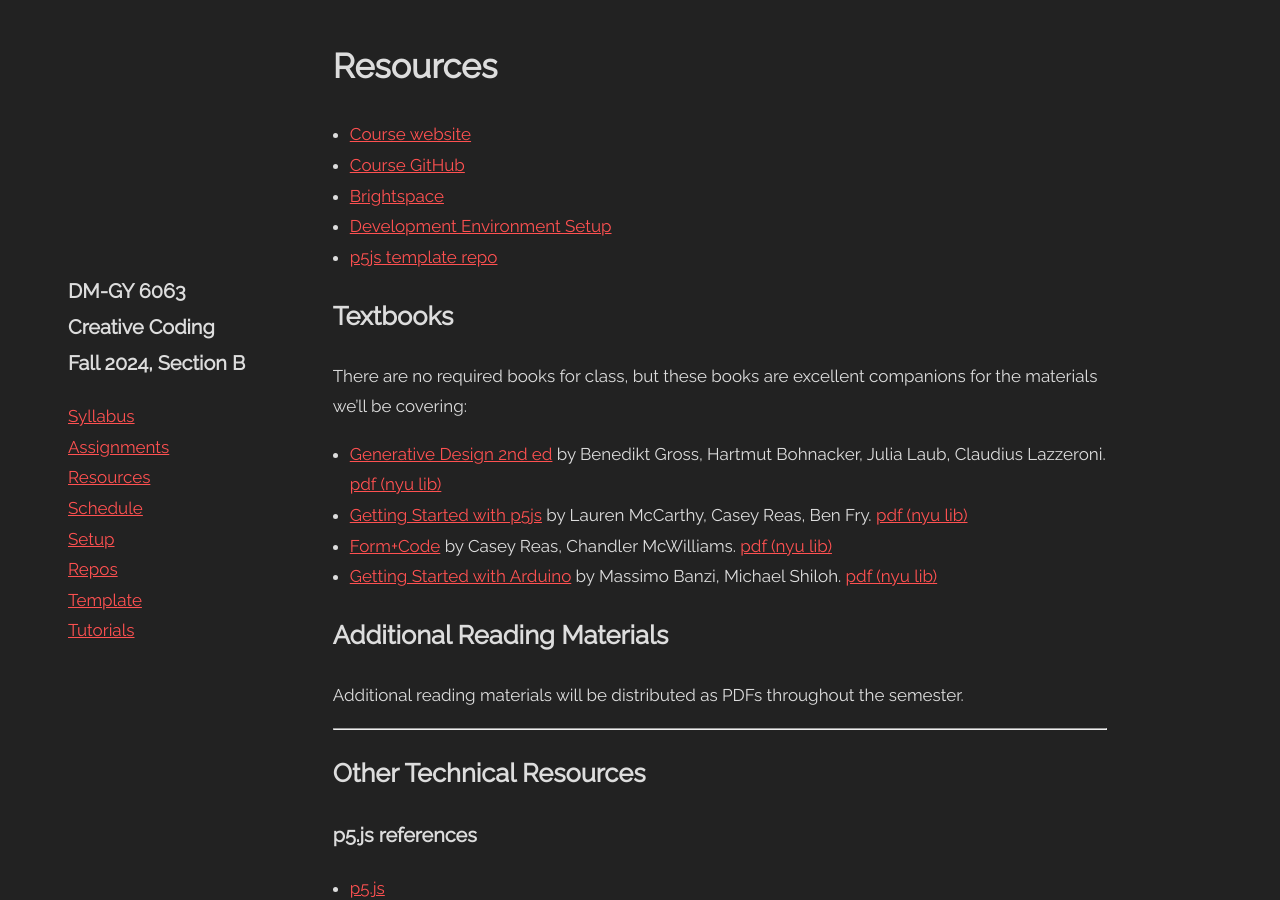
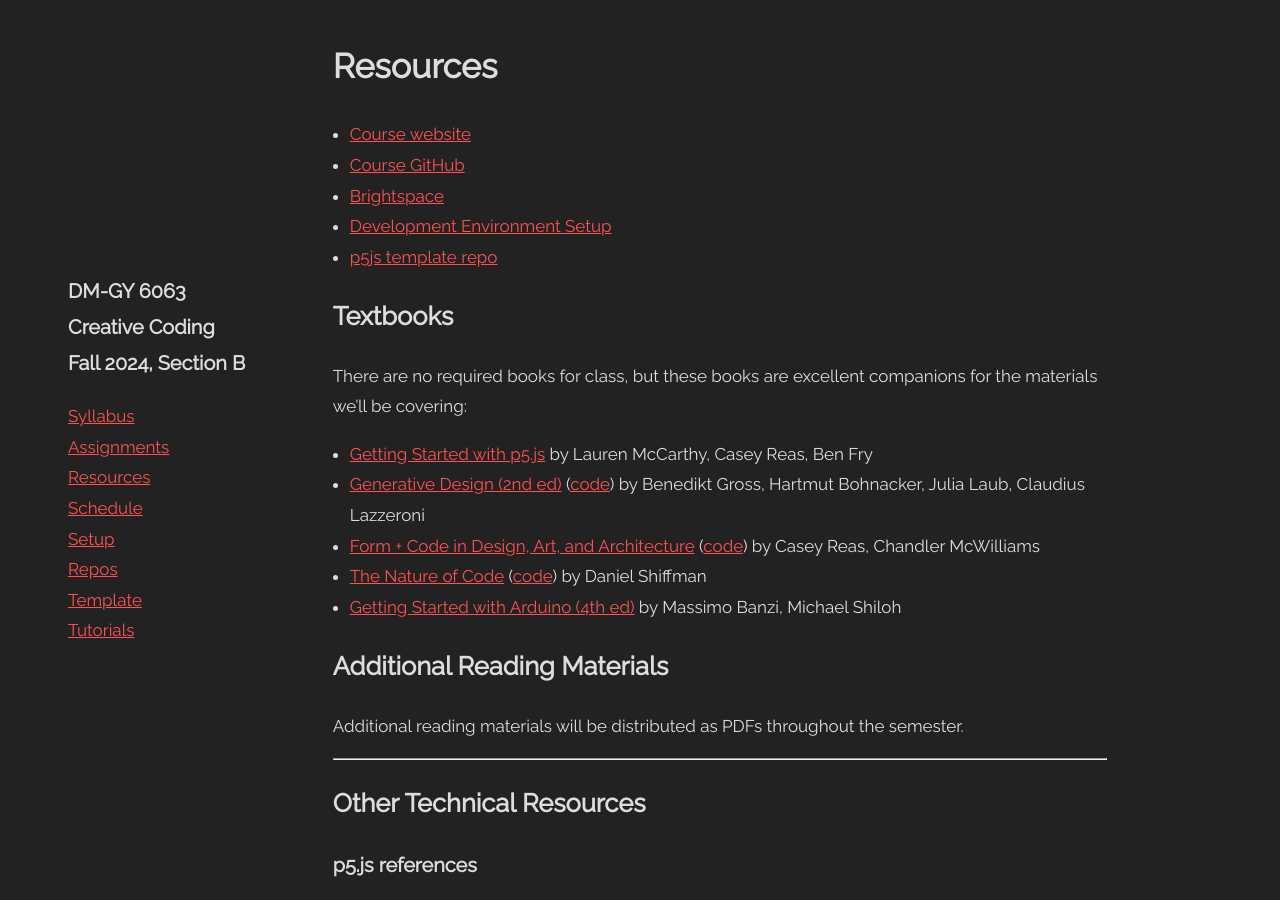
Before and after one commit to DM-GY-6063-2024F-B/DM-GY-6063-2024F-B.github.io, a Jekyll site: the page built from _pages/resources.md, in a window 1280 px wide and 900 px high. Built offline with Jekyll 4.4.1, drawn with Linux system fonts in a browser that asks for light colours.

Commit message:
add book data yml

```diff
--- /dev/null
+++ b/_data/books.yml
@@ -0,0 +1,22 @@
+- title: "Getting Started with p5.js"
+  authors: "Lauren McCarthy, Casey Reas, Ben Fry"
+  url: "https://search.library.nyu.edu/permalink/01NYU_INST/1d6v258/alma990044908020107876"
+
+- title: "Generative Design (2nd ed)"
+  authors: "Benedikt Gross, Hartmut Bohnacker, Julia Laub, Claudius Lazzeroni"
+  url: "https://search.library.nyu.edu/permalink/01NYU_INST/1d6v258/alma990064434910107871"
+  code: "http://www.generative-gestaltung.de/2/"
+
+- title: "Form + Code in Design, Art, and Architecture"
+  authors: "Casey Reas, Chandler McWilliams"
+  url: "https://search.library.nyu.edu/permalink/01NYU_INST/1d6v258/alma990035275100107876"
+  code: "https://formandcode.com/code-examples/"
+
+- title: "The Nature of Code"
+  authors: "Daniel Shiffman"
+  url: "https://search.library.nyu.edu/permalink/01NYU_INST/1d6v258/alma99100331703207871"
+  code: "https://natureofcode.com/"
+
+- title: "Getting Started with Arduino (4th ed)"
+  authors: "Massimo Banzi, Michael Shiloh"
+  url: "https://search.library.nyu.edu/permalink/01NYU_INST/1d6v258/alma990086563650107871"
--- /dev/null
+++ b/_includes/books.html
@@ -0,0 +1,9 @@
+<ul>
+  {% for book in site.data.books %}
+  <li>
+    <a href="{{ book.url }}">{{ book.title }}</a>
+    {% if book.code %}(<a href="{{ book.code }}">code</a>){% endif %}
+    by {{ book.authors }}
+  </li>
+  {% endfor %}
+</ul>
--- a/_pages/resources.md
+++ b/_pages/resources.md
@@ -11,10 +11,8 @@
 ## Textbooks
 
 There are no required books for class, but these books are excellent companions for the materials we'll be covering:
-- [Generative Design 2nd ed](http://www.generative-gestaltung.de/2/) by Benedikt Gross, Hartmut Bohnacker, Julia Laub, Claudius Lazzeroni. [pdf (nyu lib)](https://ebookcentral.proquest.com/lib/nyulibrary-ebooks/detail.action?docID=5515144)
-- [Getting Started with p5js](https://www.oreilly.com/library/view/make-getting-started/9781457186769/) by Lauren McCarthy, Casey Reas, Ben Fry. [pdf (nyu lib)](https://ebookcentral.proquest.com/lib/nyulibrary-ebooks/detail.action?docID=4333728)
-- [Form+Code](http://formandcode.com/code-examples/) by Casey Reas, Chandler McWilliams. [pdf (nyu lib)](https://ebookcentral.proquest.com/lib/nyulibrary-ebooks/detail.action?docID=3387346)
-- [Getting Started with Arduino](https://www.oreilly.com/library/view/getting-started-with/9781449363321/) by Massimo Banzi, Michael Shiloh. [pdf (nyu lib)](https://ebookcentral.proquest.com/lib/nyulibrary-ebooks/detail.action?docID=1887986)
+
+{% include books.html %}
 
 ## Additional Reading Materials
 
```
Also changed, not shown: README.md (+2 -4 lines).
